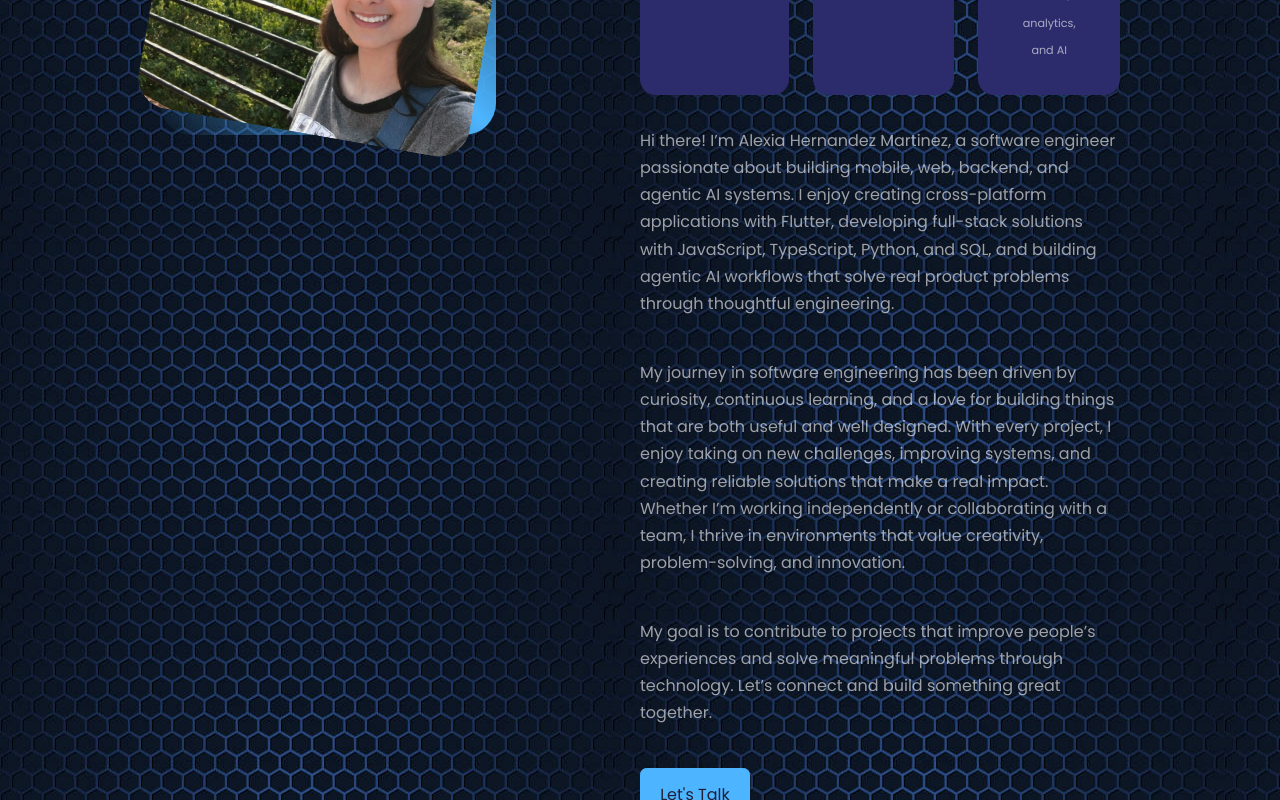
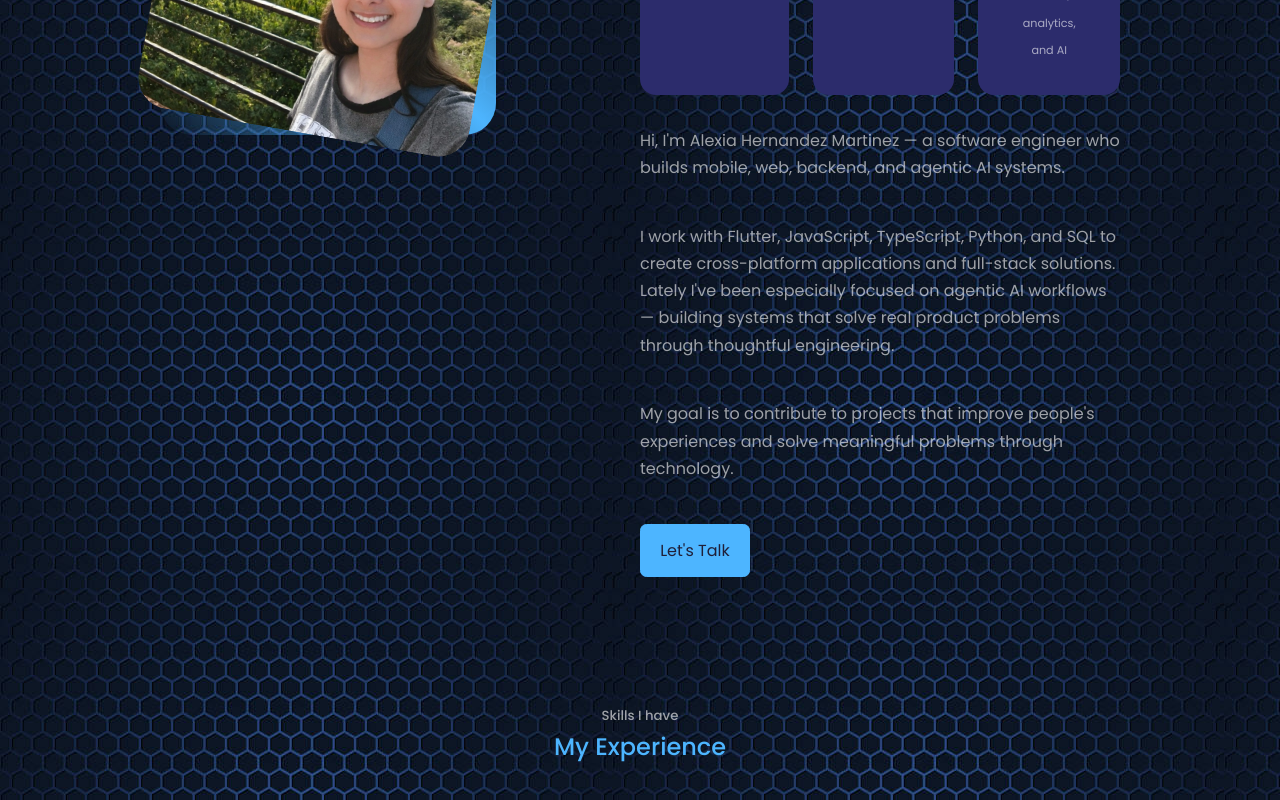
Before and after one commit to Alexlife2002003/react-portfolio, a React (Create React App) app: page / in a window 1280 px wide. Shown: the part 1240-2040 px from the top of the page. Built offline with nearby package versions, Linux system fonts and the light colour scheme.

Commit message:
about edited

```diff
--- a/src/components/about/About.jsx
+++ b/src/components/about/About.jsx
@@ -40,26 +40,20 @@ const About = () => {
           </div>
 
           <p>
-            Hi there! I’m Alexia Hernandez Martinez, a software engineer passionate
-            about building mobile, web, backend, and agentic AI systems. I enjoy
-            creating cross-platform applications with Flutter, developing full-stack
-            solutions with JavaScript, TypeScript, Python, and SQL, and building
-            agentic AI workflows that solve real product problems through thoughtful engineering.
+            Hi, I'm Alexia Hernandez Martinez — a software engineer who builds mobile,
+            web, backend, and agentic AI systems.
           </p>
 
           <p>
-            My journey in software engineering has been driven by curiosity,
-            continuous learning, and a love for building things that are both useful
-            and well designed. With every project, I enjoy taking on new challenges,
-            improving systems, and creating reliable solutions that make a real impact.
-            Whether I’m working independently or collaborating with a team, I thrive
-            in environments that value creativity, problem-solving, and innovation.
+            I work with Flutter, JavaScript, TypeScript, Python, and SQL to create
+            cross-platform applications and full-stack solutions. Lately I've been
+            especially focused on agentic AI workflows — building systems that solve
+            real product problems through thoughtful engineering.
           </p>
 
           <p>
-            My goal is to contribute to projects that improve people’s experiences
-            and solve meaningful problems through technology. Let’s connect and build
-            something great together.
+            My goal is to contribute to projects that improve people's experiences
+            and solve meaningful problems through technology.
           </p>
 
           <a href="#contact" className='btn btn-primary'>Let's Talk</a>
```
